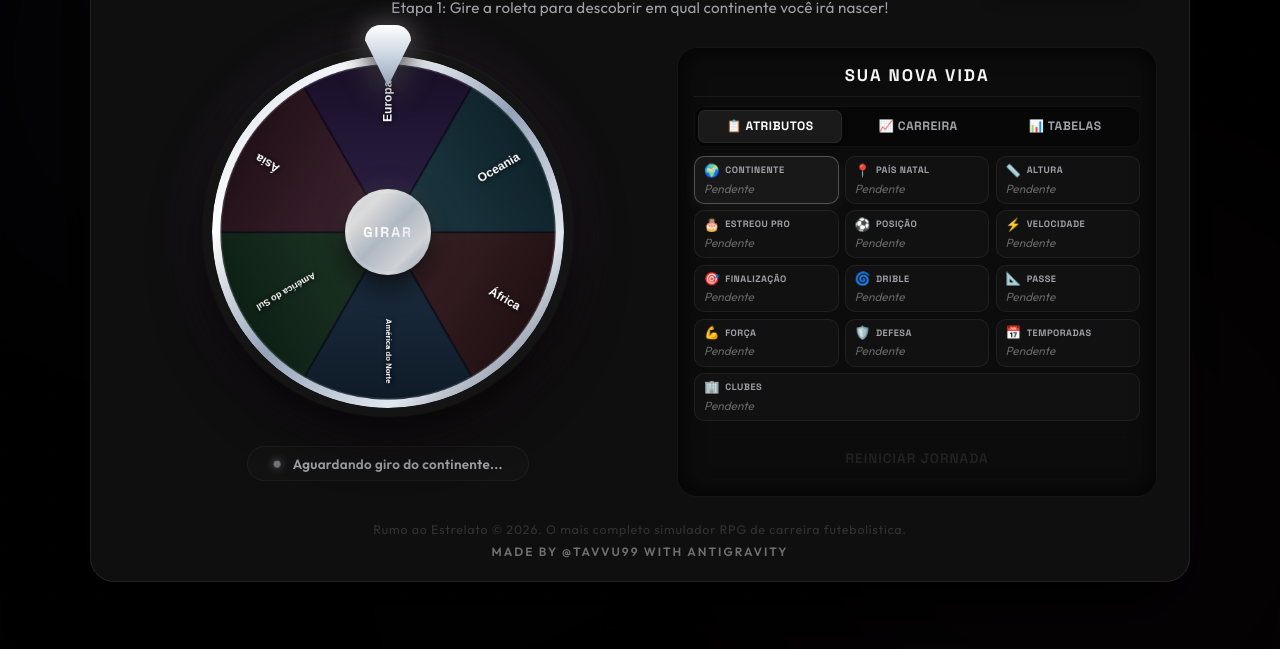
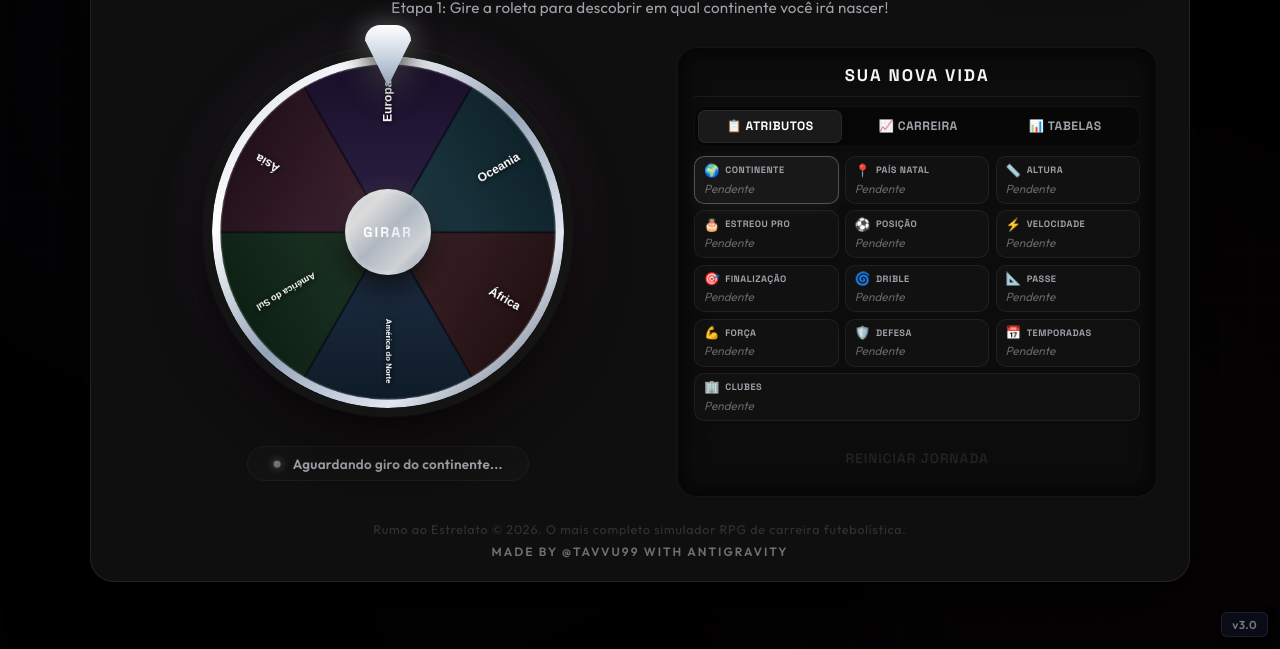
Before and after one commit to gpzisa/futv3, a plain HTML site: page index.html in a window 1280 px wide. Shown: the part 151-800 px from the top of the page. Drawn offline with Linux system fonts and the light colour scheme.

Commit message:
Add files via upload

```diff
--- a/index.html
+++ b/index.html
@@ -641,6 +641,9 @@
     <!-- Confetti Canvas -->
     <canvas id="confettiCanvas" class="confetti-canvas"></canvas>
 
+    <!-- Version indicator badge -->
+    <div class="version-badge">v3.0</div>
+
     <script src="translations.js?v=1.0.3"></script>
     <script src="app.js?v=1.0.3"></script>
 </body>
--- a/style.css
+++ b/style.css
@@ -2988,3 +2988,26 @@ body::before {
         border-radius: 8px !important;
     }
 }
+
+/* Floating version badge in the corner of the page */
+.version-badge {
+    position: fixed;
+    bottom: 12px;
+    right: 12px;
+    background: rgba(15, 23, 42, 0.55);
+    backdrop-filter: blur(8px);
+    -webkit-backdrop-filter: blur(8px);
+    border: 1px solid rgba(255, 255, 255, 0.08);
+    color: rgba(255, 255, 255, 0.45);
+    font-family: 'Outfit', sans-serif;
+    font-size: 0.72rem;
+    font-weight: 600;
+    padding: 4px 10px;
+    border-radius: 6px;
+    pointer-events: none;
+    user-select: none;
+    z-index: 9999;
+    letter-spacing: 0.5px;
+    box-shadow: 0 4px 12px rgba(0, 0, 0, 0.25);
+    transition: opacity 0.3s ease;
+}
```
